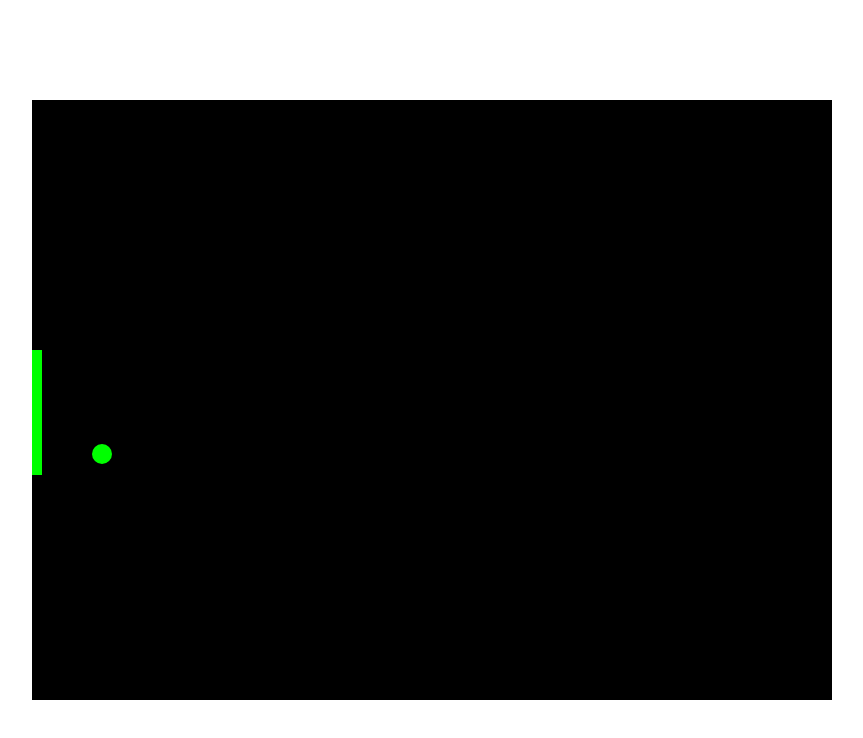
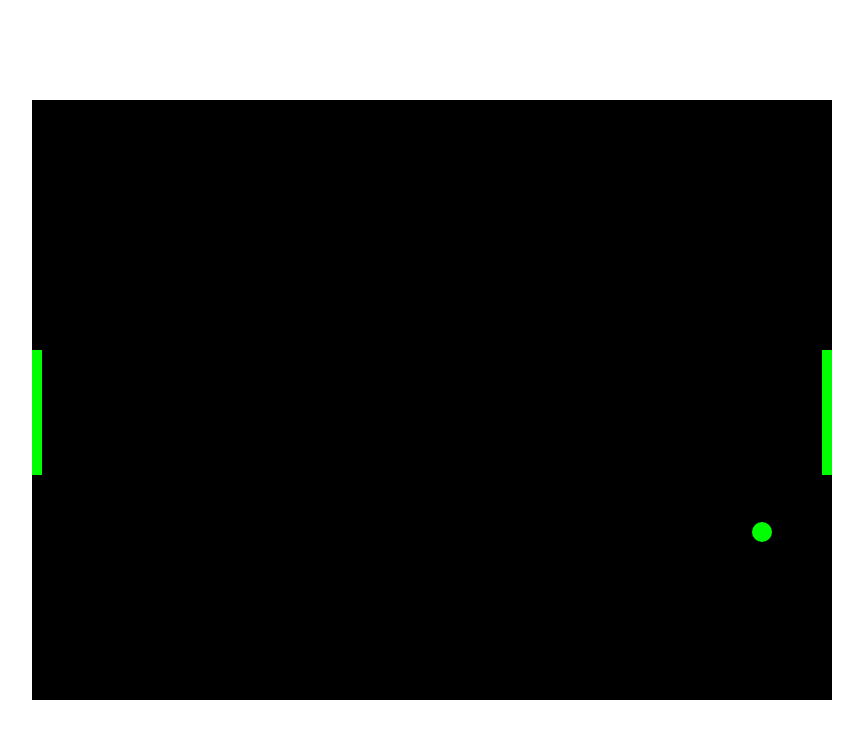
Before and after one commit to CEREBR4L/HTML5-GAMES, a plain HTML site: page Pong/index.html in a window 1280 px wide. Shown: the whole page, without its empty margins (208-1071 px from the left). Drawn offline with Linux system fonts and the light colour scheme.

Commit message:
Checking paddle collision & reset

```diff
--- a/Pong/index.html
+++ b/Pong/index.html
@@ -21,7 +21,9 @@
         var ballSpeedY = 4;
 
         var player1PaddleY = 250;
+        var player2PaddleY = 250;
         const PADDLE_HEIGHT = 125;
+        const PADDLE_WIDTH = 10;
 
         function getMousePos(evt){
             var rect = canvas.getBoundingClientRect();
@@ -52,7 +54,8 @@
 
         function drawEverything(){
             drawRect(0, 0, canvas.width, canvas.height, 'black'); //Background
-            drawRect(0, player1PaddleY, 10, PADDLE_HEIGHT, 'lime'); // paddle - left
+            drawRect(0, player1PaddleY, PADDLE_WIDTH, PADDLE_HEIGHT, 'lime'); // paddle - left
+            drawRect(canvas.width - PADDLE_WIDTH, player2PaddleY, PADDLE_WIDTH, PADDLE_HEIGHT, 'lime'); // paddle - right
             drawCircle(ballX, ballY, 10, 'lime'); // ball
         }
 
@@ -78,10 +81,25 @@
                 ballSpeedY = -ballSpeedY;
             }
             if(ballX > canvas.width){
+                checkCollision(player2PaddleY);
+            }
+            if(ballX < 0){
+                checkCollision(player1PaddleY);
+            }
+        }
+
+        function resetBall(){
+            ballSpeedX = -ballSpeedX;
+            ballX = canvas.width / 2;
+            ballY = canvas.height / 2;
+        }
+
+        function checkCollision(colider){
+            if(ballY > colider && ballY < colider + PADDLE_HEIGHT){
                 ballSpeedX = -ballSpeedX;
             }
-            if(ballX < 0){
-                ballSpeedX = -ballSpeedX;
+            else{
+                resetBall();
             }
         }
     </script>
```
